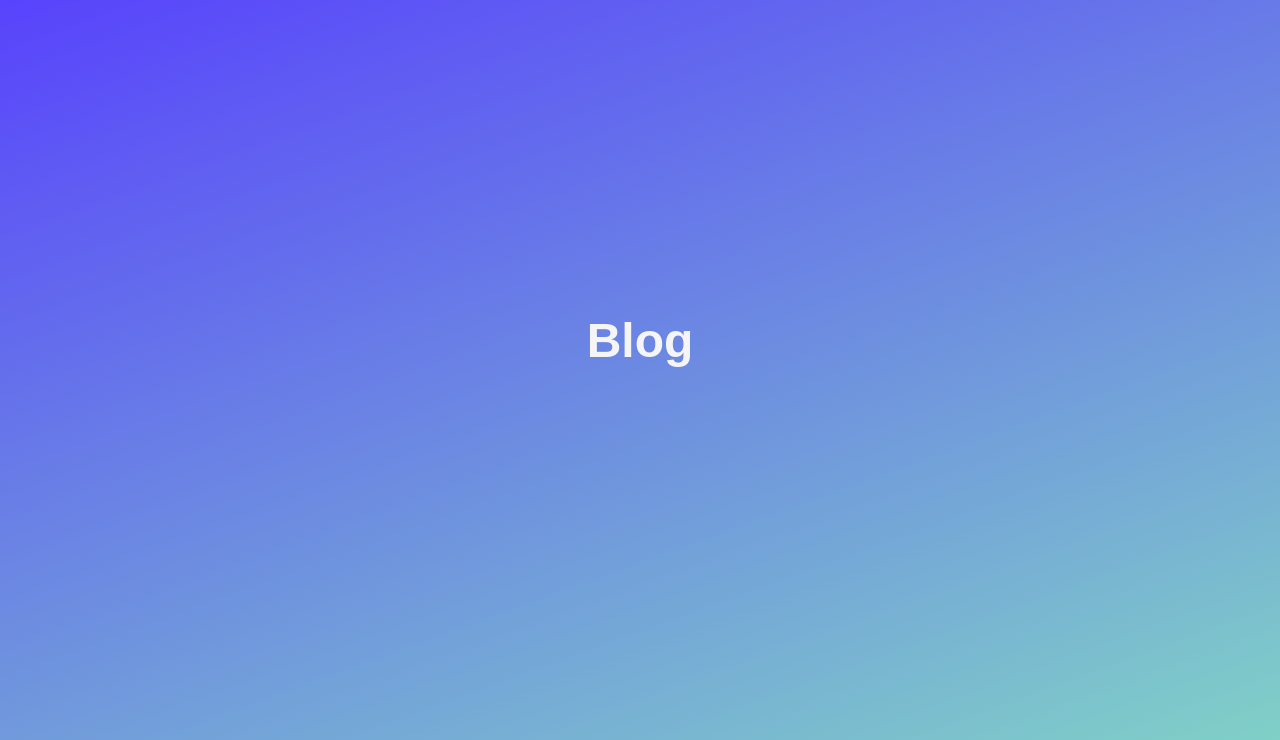
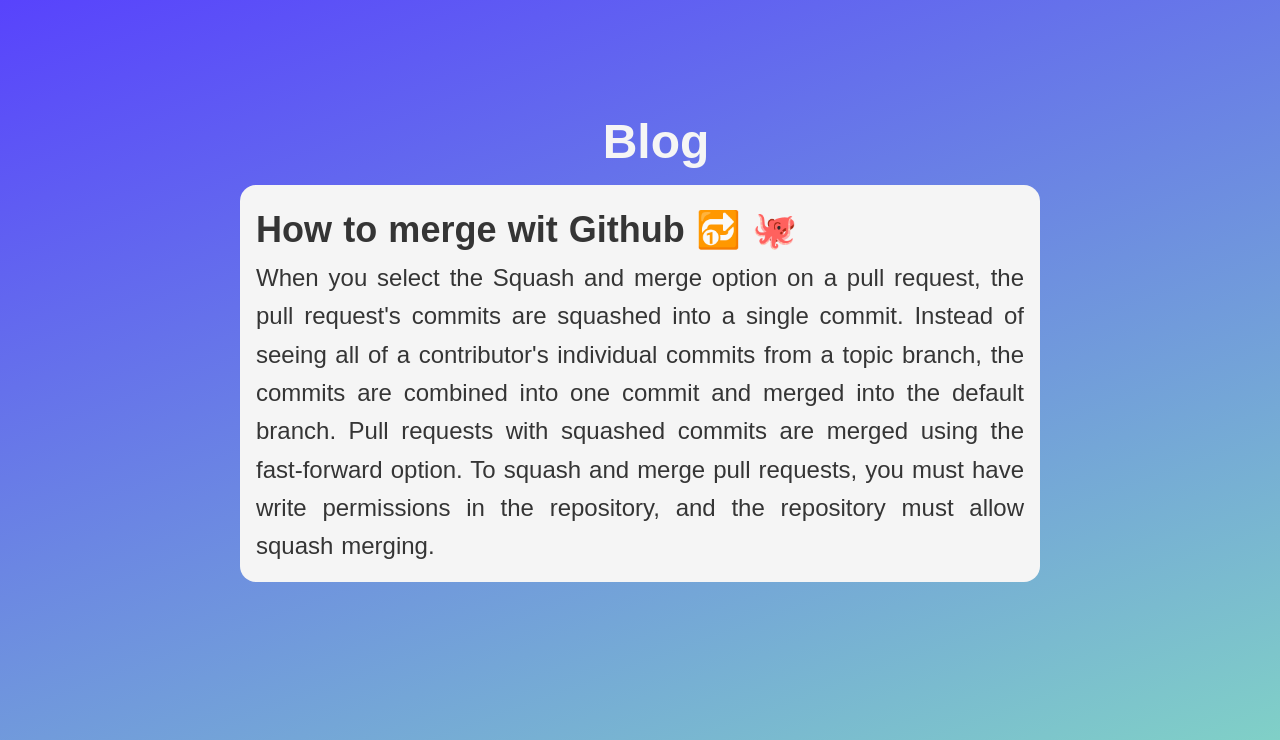
Before and after one commit to Netsponge/djangoflow, a Django app: page /posts/ in a window 1280 px wide. Shown: the part 60-800 px from the top of the page. Run offline with Django 5.2, Linux system fonts and the light colour scheme.

Commit message:
add blog article and css

```diff
--- a/my_project/posts/templates/posts/posts_list.html
+++ b/my_project/posts/templates/posts/posts_list.html
@@ -6,4 +6,9 @@
 
 {% block content %}
 <h1>Blog</h1>
+<div class="blogtxt">
+    <h2>How to merge wit Github 🔂 🐙</h2>
+    <p>When you select the Squash and merge option on a pull request, the pull request's commits are squashed into a single commit. Instead of seeing all of a contributor's individual commits from a topic branch, the commits are combined into one commit and merged into the default branch. Pull requests with squashed commits are merged using the fast-forward option.
+        To squash and merge pull requests, you must have write permissions in the repository, and the repository must allow squash merging.</p>
+</div>
 {% endblock %}
--- a/my_project/static/css/style.css
+++ b/my_project/static/css/style.css
@@ -31,8 +31,10 @@
     place-content: center;
 }
 
-h1, p {
+h1 {
     text-align: center;
+    padding-inline-start: 2rem;
+    margin: 1rem;
 }
 
 a {
@@ -43,4 +45,22 @@
 
 a:hover {
     opacity: .85;
+    color: #563cff;
 }
+
+.blogtxt {
+
+
+    background-color: whitesmoke;
+    border-radius: 1rem;
+    color: #353535;
+    text-align: justify;
+    line-height: 1.6;
+    word-spacing: 0.05em;
+    width:100vh;
+    height: auto;
+    overflow: hidden;
+    display: block;
+    padding: 1rem;
+    box-shadow: #353535;
+}
```
